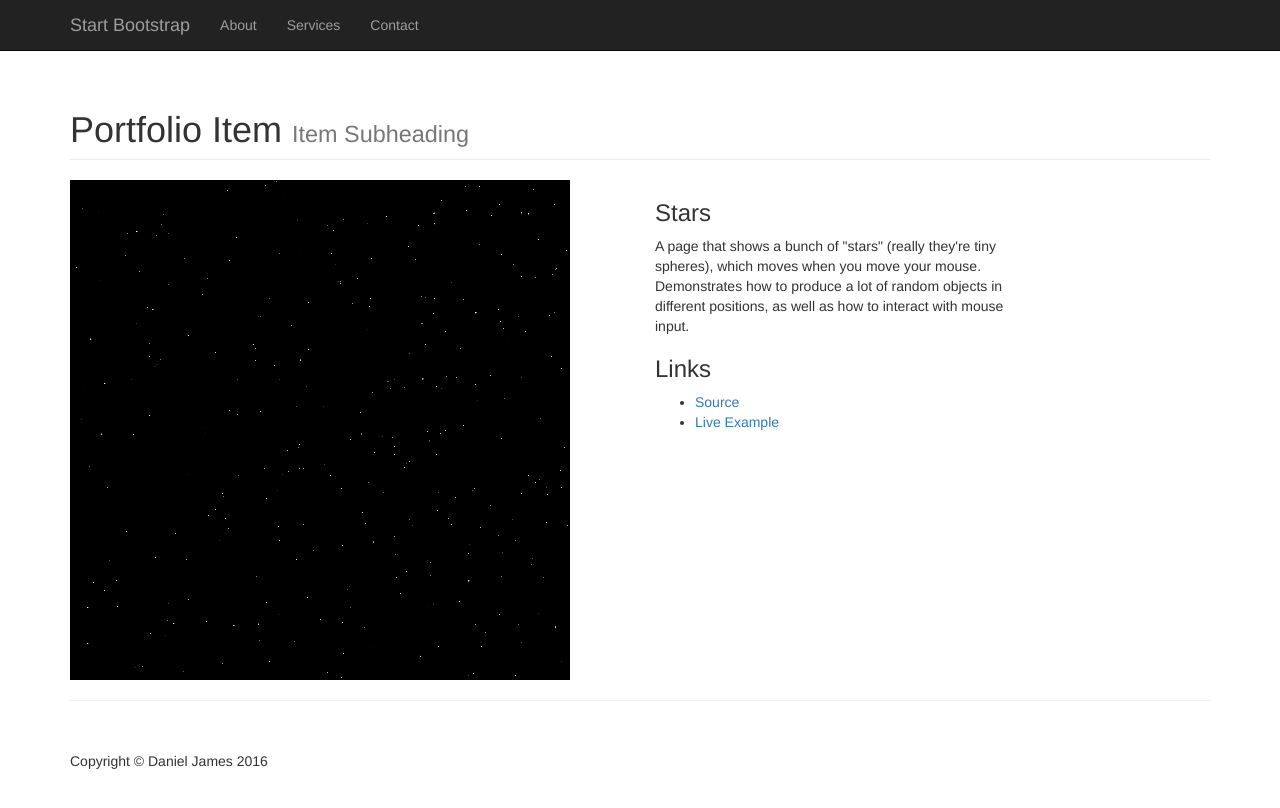
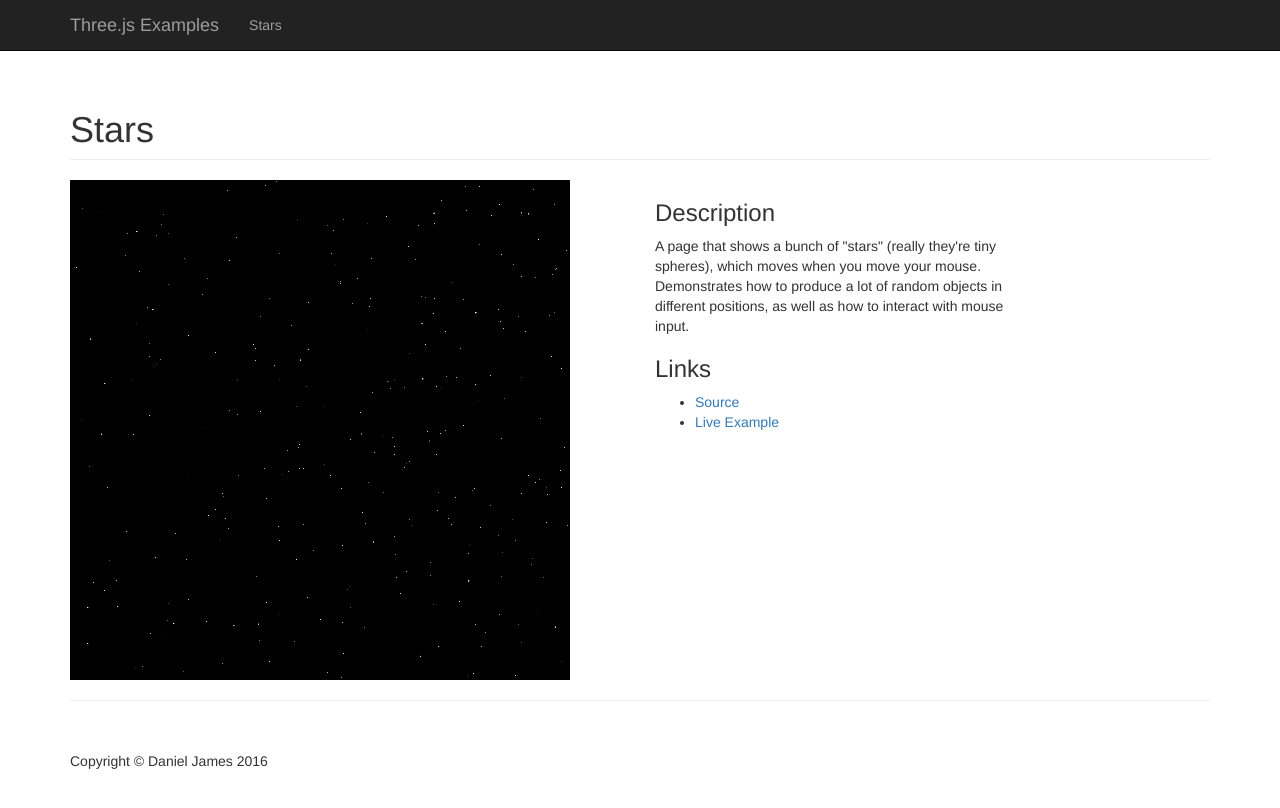
Before and after one commit to dbear6/threejs-examples, a plain HTML site: page index.html in a window 1280 px wide. Drawn offline with Linux system fonts and the light colour scheme.

Commit message:
Updated titles and meta tags

```diff
--- a/index.html
+++ b/index.html
@@ -9,7 +9,7 @@
     <meta name="description" content="A collection of example three.js pages to learn the basics of three.js">
     <meta name="author" content="">
 
-    <title>Portfolio Item - Start Bootstrap Template</title>
+    <title>Orcadian.net - Three.js Examples</title>
 
     <!-- Bootstrap Core CSS -->
     <link href="css/bootstrap.min.css" rel="stylesheet">
@@ -39,19 +39,13 @@
                     <span class="icon-bar"></span>
                     <span class="icon-bar"></span>
                 </button>
-                <a class="navbar-brand" href="#">Start Bootstrap</a>
+                <a class="navbar-brand" href="#">Three.js Examples</a>
             </div>
             <!-- Collect the nav links, forms, and other content for toggling -->
             <div class="collapse navbar-collapse" id="bs-example-navbar-collapse-1">
                 <ul class="nav navbar-nav">
                     <li>
-                        <a href="#">About</a>
-                    </li>
-                    <li>
-                        <a href="#">Services</a>
-                    </li>
-                    <li>
-                        <a href="#">Contact</a>
+                        <a href="#stars">Stars</a>
                     </li>
                 </ul>
             </div>
@@ -61,13 +55,12 @@
     </nav>
 
     <!-- Page Content -->
-    <div class="container">
+    <div class="container" id="stars">
 
         <!-- Portfolio Item Heading -->
         <div class="row">
             <div class="col-lg-12">
-                <h1 class="page-header">Portfolio Item
-                    <small>Item Subheading</small>
+                <h1 class="page-header">Stars
                 </h1>
             </div>
         </div>
@@ -81,7 +74,7 @@
             </div>
 
             <div class="col-md-4">
-                <h3>Stars</h3>
+                <h3>Description</h3>
                 <p>A page that shows a bunch of "stars" (really they're tiny spheres), which moves when you move your mouse.
                 Demonstrates how to produce a lot of random objects in different positions, as well as how to interact with mouse input.</p>
                 <h3>Links</h3>
```
Also changed, not shown: examples/stars/index.html (+2 -0 lines).
